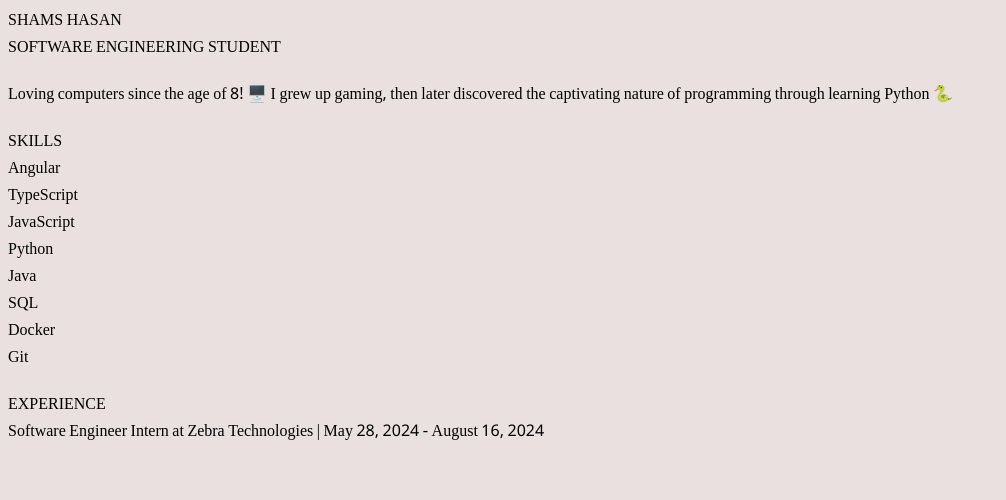
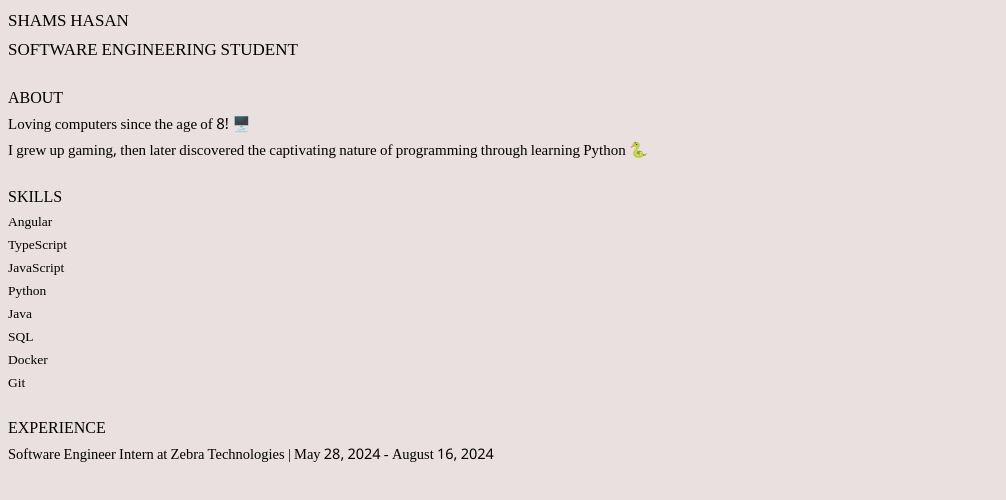
Before and after one commit to shams-hasan/portfolio-website, an Angular app in the folder angular-portfolio/: page / in a window 1280 px wide. Shown: the top 500 px of the page, without its empty margins (0-1006 px from the left). Built offline with nearby package versions, Linux system fonts and the light colour scheme.

Commit message:
refactored html + edited styling for readability

```diff
--- a/angular-portfolio/src/app/app.component.html
+++ b/angular-portfolio/src/app/app.component.html
@@ -1,25 +1,30 @@
-<section class="header">
-  <div id="name">SHAMS HASAN</div>
-  <div id="title"> SOFTWARE ENGINEERING STUDENT</div>
+<section>
+<div class="header">
+    SHAMS HASAN
+    <br>
+    SOFTWARE ENGINEERING STUDENT
+  </div>
 </section>
 
-<section class="about-me">
+<section class = "about-me"> ABOUT
   <p>Loving computers since the age of 8! 🖥️
+    <br>
     I grew up gaming, then later discovered the captivating nature of programming through learning Python 🐍
   </p>
 </section>
 
-<section class="skills">SKILLS
-  <div class="skills-container" *ngFor="let skill of skills">
-    <div>{{skill}}</div>
-  </div>
+<section> SKILLS
+<div class="skills-container" *ngFor="let skill of skills">
+  {{skill}}
+</div>
 </section>
 
-<section class="experience">EXPERIENCE
-  <div class="experience-container" *ngFor="let experience of experiences">{{experience}}
-  </div>
+<section> EXPERIENCE
+<div class="experience-container"
+*ngFor="let experience of experiences">
+  {{experience}}
+</div>
 </section>
-
 
 <!-- <section class="socials">
   <div class="socials-container" *ngFor="let platform of socials">
--- a/angular-portfolio/src/app/app.component.scss
+++ b/angular-portfolio/src/app/app.component.scss
@@ -0,0 +1,16 @@
+.header {
+    font-size: 17px;
+}
+
+.about-me > p {
+    margin-top: 0px;
+    font-size: 15px;
+}
+
+.skills-container {
+    font-size: 13.5px;
+}
+
+.experience-container {
+    font-size: 14.5px;
+}
```
Also changed, not shown: angular-portfolio/src/styles.scss (line endings or trailing spaces).
